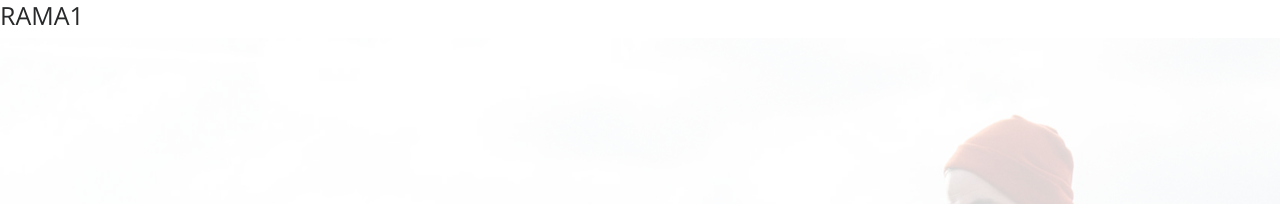
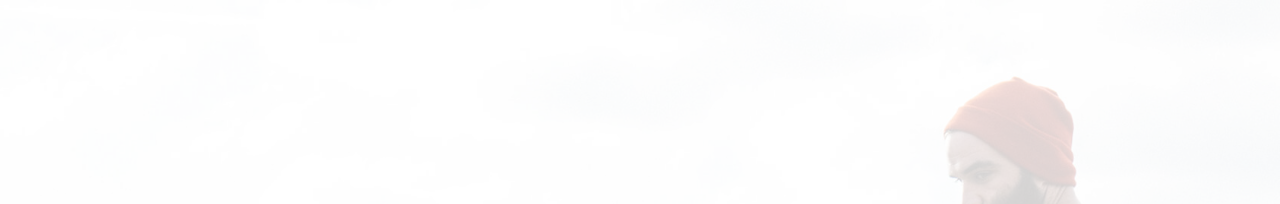
Before and after one commit to MirandaAlejandra7953/proyectofinal, a plain HTML site: page index.html in a window 1280 px wide. Shown: the top 204 px of the page. Drawn offline with nearby package versions, Linux system fonts and the light colour scheme.

Commit message:
Update index.html

```diff
--- a/index.html
+++ b/index.html
@@ -38,7 +38,7 @@
 </head>
 
 <body>
-  <h1>  RAMA1</h1>
+
   <!-- ======= Mobile nav toggle button ======= -->
   <button type="button" class="mobile-nav-toggle d-xl-none"><i class="icofont-navigation-menu"></i></button>
 
```
